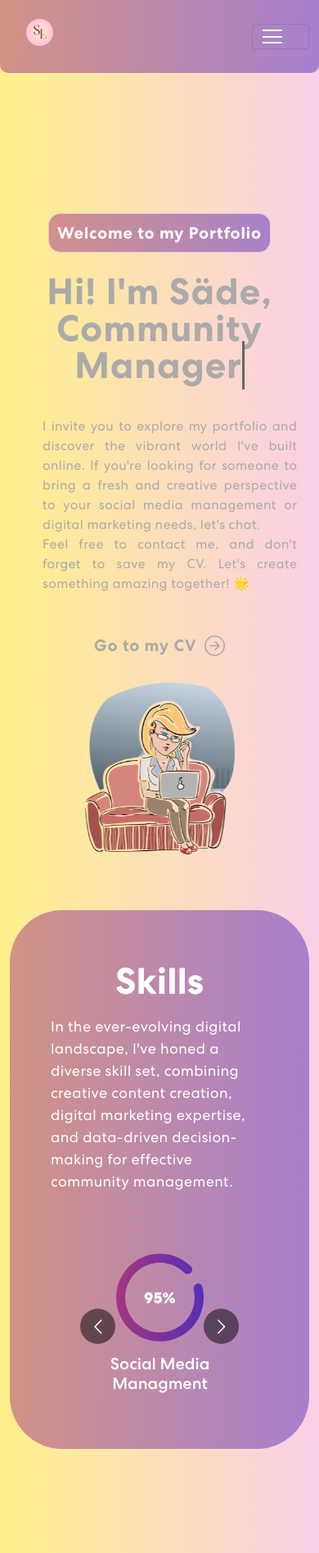
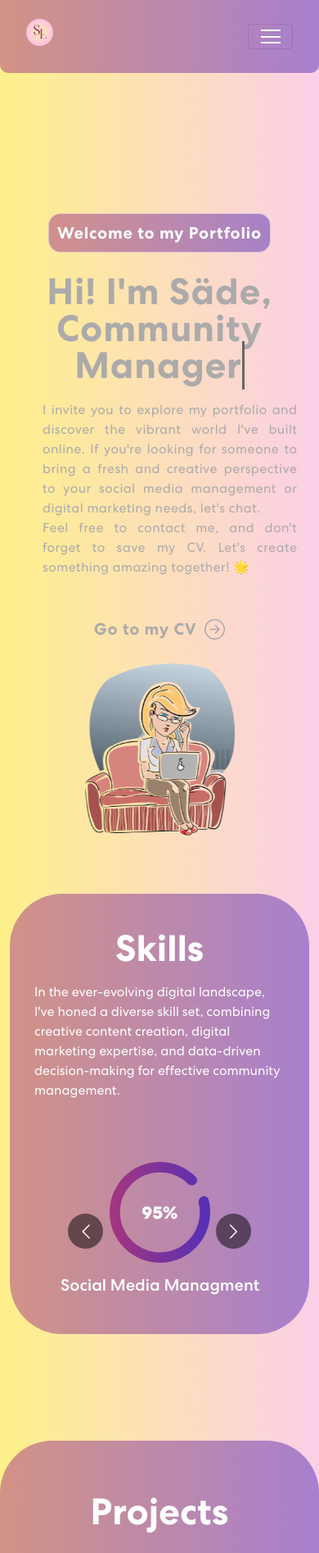
Before and after one commit to RofinhoOo/SadePage, a React (Create React App) app: page / in a window 390 px wide. Shown: the top 1894 px of the page at 82% size. Built offline with nearby package versions, Linux system fonts and the light colour scheme.

Commit message:
responsive

```diff
--- a/src/App.css
+++ b/src/App.css
@@ -103,6 +103,7 @@ select:focus {
 
   /* NAVBAR */
 
+
   nav.navbar.scrolled {
     display: flex;
     /* Usa flexbox para alinear y espaciar los elementos */
@@ -120,7 +121,7 @@ select:focus {
     display: inline-block;
     /* Hacer que los elementos de navegación estén en línea */
     align-items: center;
-    margin: auto;
+
 
 
   }
@@ -151,9 +152,10 @@ select:focus {
 
   }
 
-  nav.navbar .navbar-toggler-icon {
-    margin-right: 20px;
 
+  .navbar-toggler{
+    width: 15% !important;
+    margin-right: 20px !important;
   }
 
   span.navbar-text {
@@ -173,9 +175,8 @@ select:focus {
   .banner p {
     font-size: 16px !important;
     text-align: justify;
-    margin: 20px; /* Ajusta los márgenes arriba y abajo */
-    padding: 0 20px; /* Ajusta el relleno izquierdo y derecho para evitar que el texto quede cortado en la derecha */
-    width: auto; /* Asegura que el ancho sea automático */
+    margin: 20px 20px !important;
+    padding: 0 20px !important;
 }
 
   .banner img {
@@ -188,12 +189,59 @@ select:focus {
 
   /* SKILLS */
 
+  .skill-bx{
+    margin: none !important;
+  }
 
   .skill p{
     text-align: start;
-    letter-spacing: none !important;
+    letter-spacing: normal !important;
+    margin: none !important;
+    font-size: 16px !important;
 
   }
+
+  /* PROJECTS */
+
+  .row{
+    padding-left: none !important;;
+    padding-right: none !important;
+  }
+  .project-col {
+    padding: none !important;
+  }
+
+  .project p{
+    text-align: start;
+    margin: 20px 20px !important;
+    font-size: 16px !important;
+
+  }
+
+  .proj-imgbx{
+    width: 60% !important;
+  }
+
+  .tab-content{
+    display: inline-flex !important;
+    width: 90% !important;
+    flex-direction: column;
+  }
+
+  .tab-content img {
+    margin-bottom: 20px; /* Agregar margen a la derecha de las imágenes */
+  }
+
+  /* CONTACT */
+
+  .contact img{
+    animation: updown 3s linear infinite !important;
+    margin-bottom: 30px !important;
+  }
+
+  /* NEWSLETTER */
+
+
 }
 
 
@@ -503,7 +551,7 @@ nav.navbar .navbar-toggler[aria-expanded="true"] .navbar-toggler-icon {
   background: linear-gradient(90.21deg, rgba(170, 54, 124, 0.5) -5.91%, rgba(74, 47, 189, 0.5) 111.58%);
   border-radius: 64px;
   text-align: center;
-  padding: 60px 50px;
+  padding: 40px 30px;
   margin-top: -40px;
 }
 
--- a/src/components/Contact.js
+++ b/src/components/Contact.js
@@ -25,7 +25,7 @@ export const Contact = () => {
             </TrackVisibility>
           </Col>
           <Col size={12} md={6}>
-            <h2>Get In Touch</h2>
+            <h2>Get in Touch</h2>
             <form onSubmit={handleSubmit}>
               <Row>
                 <Col size={12} sm={6} className="px-1">
--- a/src/components/Projects.js
+++ b/src/components/Projects.js
@@ -34,6 +34,7 @@ export const Projects = () => {
             <Container>
                 <Row>
                     <Col className="project-col" size={12}>
+                    <div className="project-cont">
                         <h2>Projects</h2>
                         <p>Explore this compilation of works that vividly reflect the passion I have for content creation. Each piece is a testament to my commitment to engaging storytelling and creative expression.</p>
                         <Tab.Container id="projects-tabs" defaultActiveKey="first">
@@ -71,6 +72,7 @@ export const Projects = () => {
                                 </Tab.Pane>
                             </Tab.Content>
                         </Tab.Container>
+                        </div>
                     </Col>
                 </Row>
             </Container>
```
